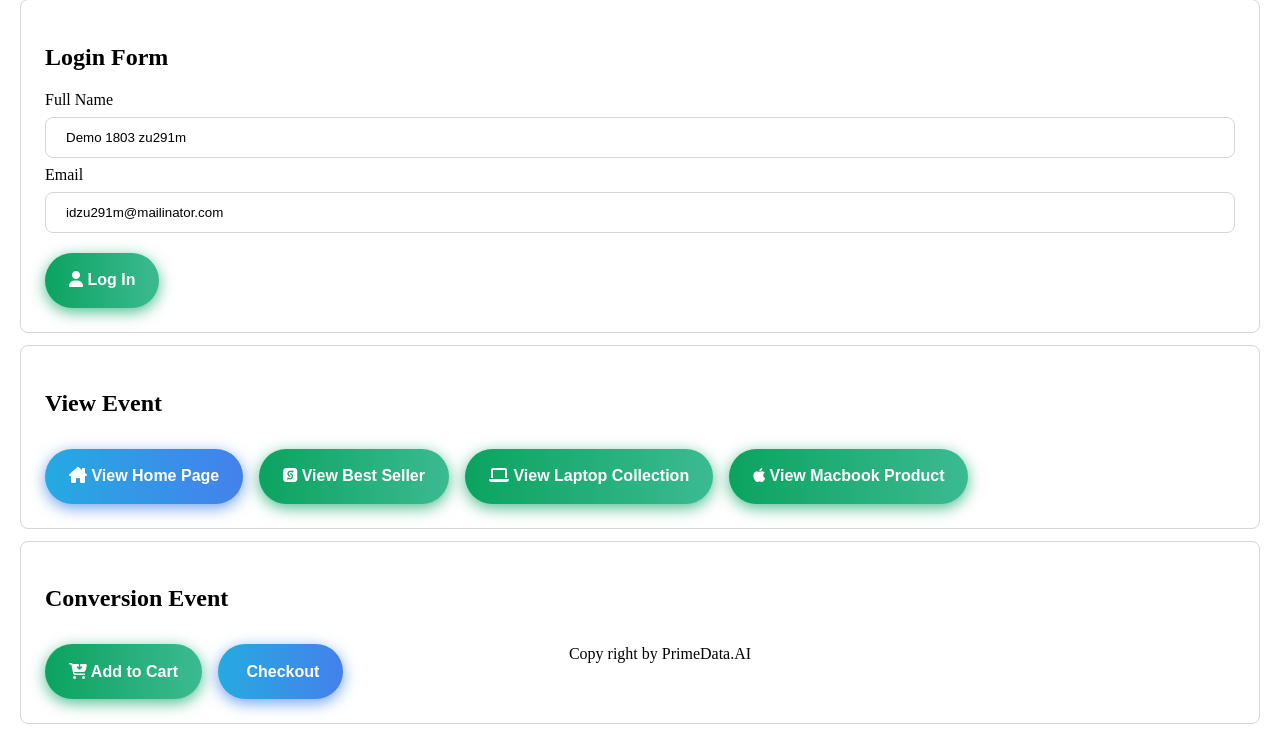
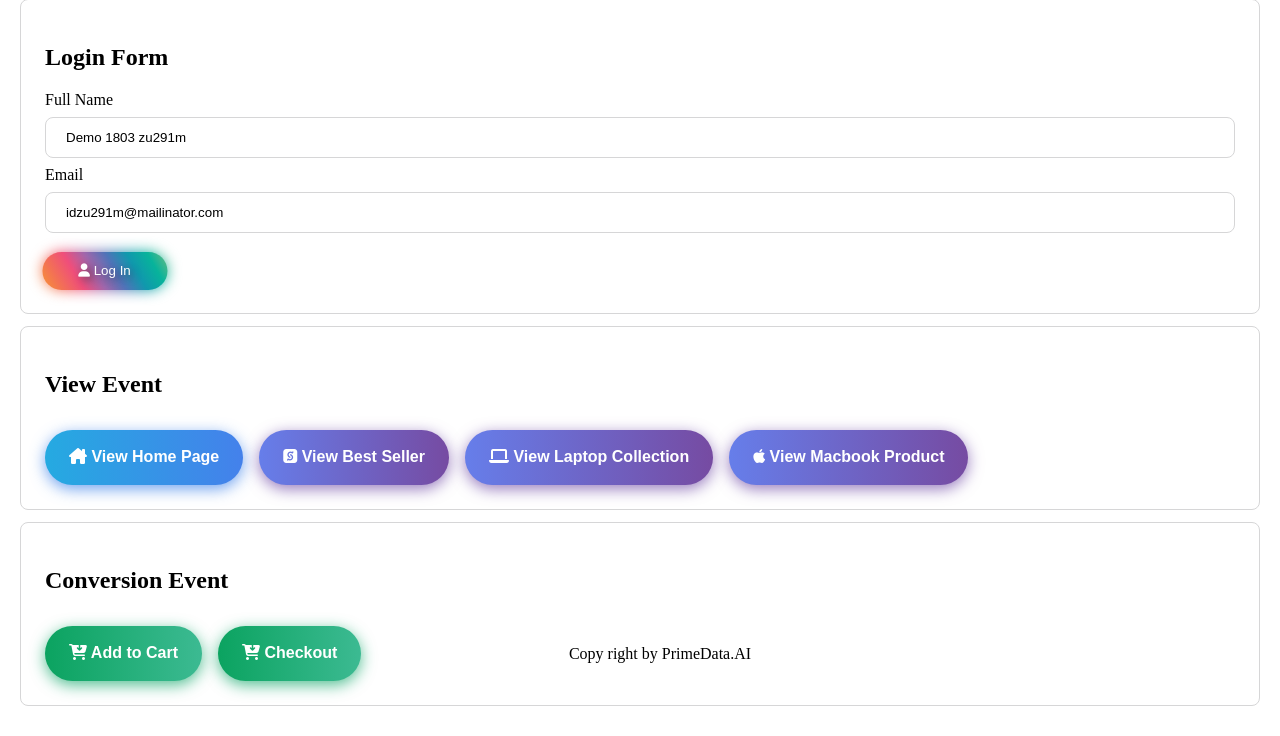
Before and after one commit to primedata-ai/prime-tools, a web app: file pages/demo.html in a window 1280 px wide. Shown: the part 125-861 px from the top of the page. After the commit the page ends 831 px from the top, so only its background shows below. Run offline with its HTML, style and script files only (its server is not run), Linux system fonts and the light colour scheme; some libraries are stand-ins or nearby versions.

Commit message:
Update color

```diff
--- a/pages/demo.html
+++ b/pages/demo.html
@@ -9,6 +9,62 @@
     <link rel="icon" href="https://dev.primedata.ai/primedata_logo.png"/>
 
     <style>
+        .bn29 {
+            border: none;
+            padding: 0.8em 2.5em;
+            outline: none;
+            color: white;
+            position: relative;
+            z-index: 1;
+            cursor: pointer;
+            background: none;
+            text-shadow: 3px 3px 10px rgba(0, 0, 0, 0.45);
+        }
+
+        .bn29:before,
+        .bn29:after {
+            position: absolute;
+            top: 50%;
+            left: 50%;
+            border-radius: 10em;
+            -webkit-transform: translateX(-50%) translateY(-50%);
+            transform: translateX(-50%) translateY(-50%);
+            width: 105%;
+            height: 105%;
+            content: "";
+            z-index: -2;
+            background-size: 400% 400%;
+            background: linear-gradient(
+                    60deg,
+                    #f79533,
+                    #f37055,
+                    #ef4e7b,
+                    #a166ab,
+                    #5073b8,
+                    #1098ad,
+                    #07b39b,
+                    #6fba82
+            );
+        }
+
+        .bn29:before {
+            -webkit-filter: blur(7px);
+            filter: blur(7px);
+            -webkit-transition: all 0.25s ease;
+            transition: all 0.25s ease;
+            -webkit-animation: pulse 10s infinite ease;
+            animation: pulse 10s infinite ease;
+        }
+
+        .bn29:after {
+            -webkit-filter: blur(0.3px);
+            filter: blur(0.3px);
+        }
+
+        .bn29:hover:before {
+            width: 115%;
+            height: 115%;
+        }
         .bn632-hover {
             font-size: 16px;
             font-weight: 600;
@@ -58,6 +114,17 @@
                     #3f86ed
             );
             box-shadow: 0 4px 15px 0 rgba(65, 132, 234, 0.75);
+        }
+
+        .bn632-hover.bn20 {
+            background-image: linear-gradient(
+                    to right,
+                    #667eea,
+                    #764ba2,
+                    #6b8dd6,
+                    #8e37d7
+            );
+            box-shadow: 0 4px 15px 0 rgba(116, 79, 168, 0.75);
         }
 
         header {
@@ -126,7 +193,7 @@
                 <label for="demo_email">Email</label>
                 <input id="demo_email" type="email" placeholder="Input your email">
             </form>
-            <button id="demo_login" class="bn632-hover bn22 mt-12"><i class="fa-solid fa-user"></i> Log In</button>
+            <button id="demo_login" class="bn29 mt-12"><i class="fa-solid fa-user"></i> Log In</button>
         </div>
     </section>
 
@@ -136,13 +203,13 @@
             <button id="demo_view_home_page" class="bn632-hover bn26"><i class="fa-solid fa-house-chimney"></i> View
                 Home Page
             </button>
-            <button id="demo_view_best_seller" class="bn632-hover bn22"><i class="fa-brands fa-sellcast"></i> View Best
+            <button id="demo_view_best_seller" class="bn632-hover bn20"><i class="fa-brands fa-sellcast"></i> View Best
                 Seller
             </button>
-            <button id="demo_view_laptop_collection" class="bn632-hover bn22"><i class="fa-solid fa-laptop"></i> View
+            <button id="demo_view_laptop_collection" class="bn632-hover bn20"><i class="fa-solid fa-laptop"></i> View
                 Laptop Collection
             </button>
-            <button id="demo_view_macbook_product" class="bn632-hover bn22"><i class="fa-brands fa-apple"></i> View
+            <button id="demo_view_macbook_product" class="bn632-hover bn20"><i class="fa-brands fa-apple"></i> View
                 Macbook Product
             </button>
         </div>
@@ -155,8 +222,8 @@
             <button id="demo_add_to_cart" class="bn632-hover bn22"><i class="fa-solid fa-cart-arrow-down"></i> Add to
                 Cart
             </button>
-            <button id="demo_checkout" class="bn632-hover bn26"><i class="fa-solid fa-cart-circle-check"></i> Checkout
-            </button>
+            <button id="demo_checkout" class="bn632-hover bn22"><i class="fa-solid fa-cart-arrow-down"></i> Checkout</button>
+
         </div>
     </section>
 </main>
```
